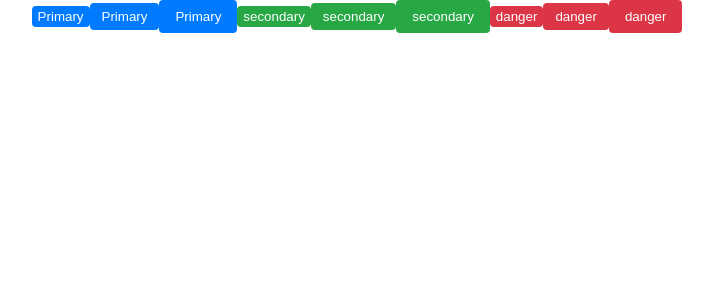
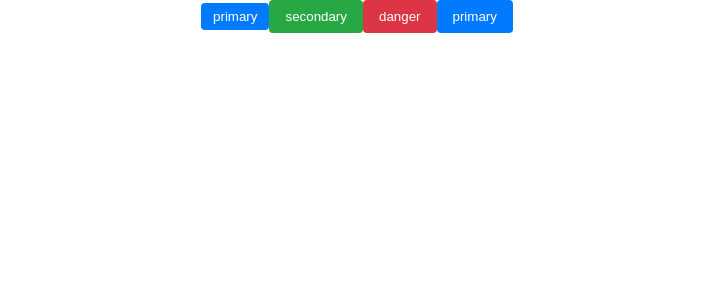
Before and after one commit to mukilathuruvan/frenzo-react, a React (Create React App) app in the folder my-app/: page / in a window 1280 px wide. Shown: the top 300 px of the page, without its empty margins (283-996 px from the left). Built offline with nearby package versions, Linux system fonts and the light colour scheme.

Commit message:
dynamic button variants

```diff
--- a/my-app/src/App.js
+++ b/my-app/src/App.js
@@ -1,35 +1,16 @@
 import "./App.css";
 import Button from "./components/Button";
+
+import { data } from "./components/data";
+
 function App() {
   return (
     <div className="App">
-      <Button variant={"primary"} rounded size={"sm"}>
-        Primary
-      </Button>
-      <Button variant={"primary"} rounded size={"md"}>
-        Primary
-      </Button>
-      <Button variant={"primary"} rounded size={"lg"}>
-        Primary
-      </Button>
-      <Button variant={"secondary"} rounded size={"sm"}>
-        secondary
-      </Button>
-      <Button variant={"secondary"} rounded size={"md"}>
-        secondary
-      </Button>
-      <Button variant={"secondary"} rounded size={"lg"}>
-        secondary
-      </Button>
-      <Button variant={"danger"} rounded size={"sm"}>
-        danger
-      </Button>
-      <Button variant={"danger"} rounded size={"md"}>
-        danger
-      </Button>
-      <Button variant={"danger"} rounded size={"lg"}>
-        danger
-      </Button>
+      {data.map((text) => (
+        <Button key={text.id} rounded variant={text.varaint} size={text.size}>
+          {text.text}
+        </Button>
+      ))}
     </div>
   );
 }
--- /dev/null
+++ b/my-app/src/components/data.js
@@ -0,0 +1,6 @@
+export const data = [
+  { id: 1, text: "primary", varaint: "primary", size: "md" },
+  { id: 2, text: "secondary", varaint: "secondary", size: "lg" },
+  { id: 3, text: "danger", varaint: "danger", size: "lg" },
+  { id: 4, text: "primary", varaint: "primary", size: "lg" },
+];
```
